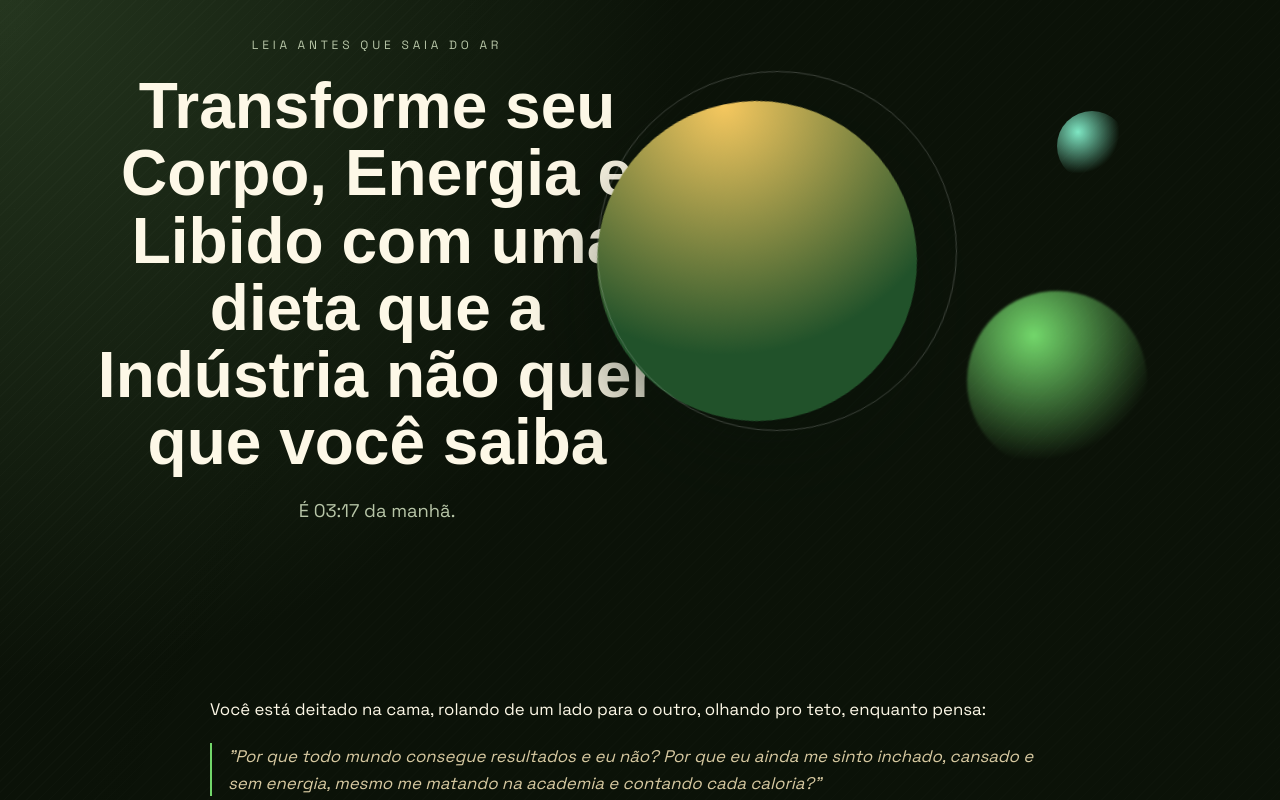
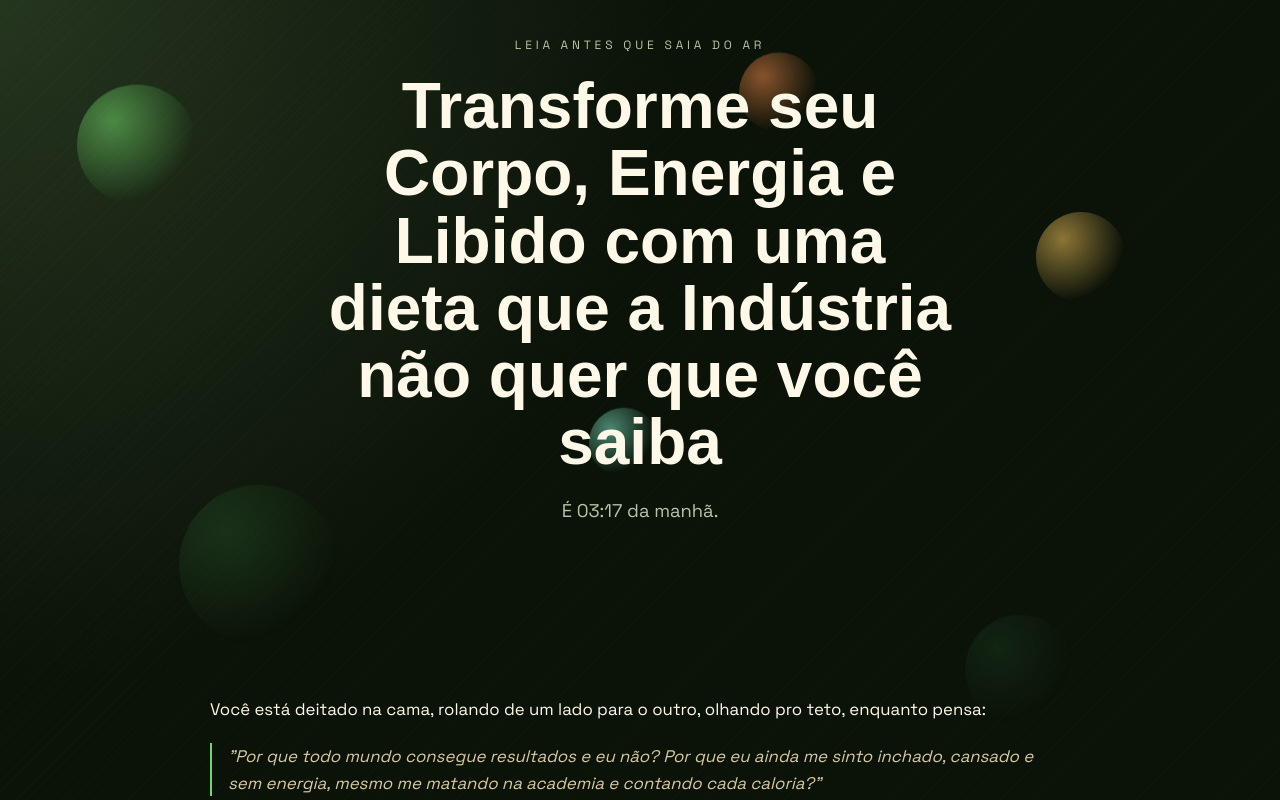
Before and after one commit to MarcosLeal77/dieta-da-selva-landingpage, a React (Vite) app: page / in a window 1280 px wide. Shown: the top 800 px of the page. Built offline with nearby package versions, Linux system fonts and the light colour scheme; a web font is replaced by a local one.

Commit message:
Scatter ambient orbs across page

```diff
--- a/src/App.jsx
+++ b/src/App.jsx
@@ -238,6 +238,14 @@ export default function App() {
   return (
     <div>
       <div className="cursor-glow" aria-hidden="true"></div>
+      <div className="ambient-orbs" aria-hidden="true">
+        <span className="ambient-orb orb-1"></span>
+        <span className="ambient-orb orb-2"></span>
+        <span className="ambient-orb orb-3"></span>
+        <span className="ambient-orb orb-4"></span>
+        <span className="ambient-orb orb-5"></span>
+        <span className="ambient-orb orb-6"></span>
+      </div>
 
       <header className="hero" id="topo">
         <div className="hero-grid">
@@ -252,24 +260,6 @@ export default function App() {
             <p className="lead" data-animate="true">
               É 03:17 da manhã.
             </p>
-          </div>
-          <div className="hero-visual">
-            <div
-              className="orb orb-main parallax"
-              data-parallax="18"
-              style={{ "--parallax-rotate": "-12deg" }}
-            ></div>
-            <div
-              className="orb orb-ring parallax"
-              data-parallax="12"
-              style={{ "--parallax-rotate": "6deg" }}
-            ></div>
-            <div
-              className="orb orb-leaf parallax"
-              data-parallax="20"
-              style={{ "--parallax-rotate": "18deg" }}
-            ></div>
-            <div className="orb orb-seed parallax" data-parallax="8"></div>
           </div>
         </div>
       </header>
--- a/src/style.css
+++ b/src/style.css
@@ -105,6 +105,74 @@ section {
   z-index: 0;
 }
 
+.ambient-orbs {
+  position: fixed;
+  inset: 0;
+  pointer-events: none;
+  z-index: 0;
+}
+
+.ambient-orb {
+  position: absolute;
+  border-radius: 50%;
+  filter: blur(0.2px);
+  opacity: 0.55;
+  animation: orb-float 12s ease-in-out infinite;
+}
+
+.orb-1 {
+  width: 120px;
+  height: 120px;
+  top: 12%;
+  left: 6%;
+  background: radial-gradient(circle at 30% 30%, var(--leaf), transparent 70%);
+}
+
+.orb-2 {
+  width: 90px;
+  height: 90px;
+  top: 28%;
+  right: 12%;
+  background: radial-gradient(circle at 30% 30%, var(--mango), transparent 70%);
+  animation-duration: 14s;
+}
+
+.orb-3 {
+  width: 160px;
+  height: 160px;
+  bottom: 18%;
+  left: 14%;
+  background: radial-gradient(circle at 30% 30%, #2b5a2e, transparent 72%);
+  opacity: 0.4;
+}
+
+.orb-4 {
+  width: 70px;
+  height: 70px;
+  top: 52%;
+  left: 46%;
+  background: radial-gradient(circle at 30% 30%, var(--aqua), transparent 65%);
+  animation-duration: 10s;
+}
+
+.orb-5 {
+  width: 110px;
+  height: 110px;
+  bottom: 8%;
+  right: 16%;
+  background: radial-gradient(circle at 30% 30%, #1c3c21, transparent 70%);
+  opacity: 0.45;
+}
+
+.orb-6 {
+  width: 80px;
+  height: 80px;
+  top: 8%;
+  right: 36%;
+  background: radial-gradient(circle at 30% 30%, var(--lava), transparent 70%);
+  animation-duration: 16s;
+}
+
 .hero {
   padding: 36px 24px 80px;
 }
@@ -137,7 +205,7 @@ section {
   max-width: var(--max-width);
   margin: 0 auto;
   display: grid;
-  grid-template-columns: 1.1fr 0.9fr;
+  grid-template-columns: 1fr;
   gap: 40px;
   align-items: center;
   justify-items: center;
@@ -794,6 +862,16 @@ section {
   }
 }
 
+@keyframes orb-float {
+  0%,
+  100% {
+    transform: translateY(0px);
+  }
+  50% {
+    transform: translateY(-12px);
+  }
+}
+
 @media (max-width: 960px) {
   .hero-grid {
     grid-template-columns: 1fr;
@@ -861,6 +939,10 @@ section {
   .marquee-track {
     animation-duration: 18s;
   }
+
+  .ambient-orb {
+    opacity: 0.35;
+  }
 }
 
 @media (prefers-reduced-motion: reduce) {
```
